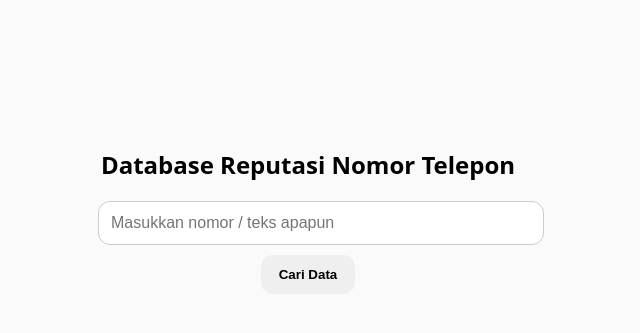
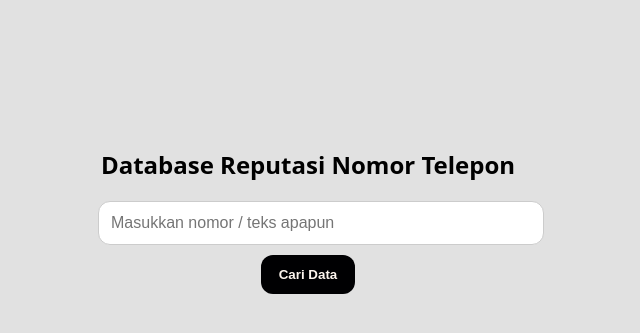
Before and after one commit to Bluecozza/ceknomor, a PHP site: page / in a window 1280 px wide. Shown: the top 333 px of the page, without its empty margins (332-972 px from the left). Run offline with PHP 8.4, Linux system fonts and the light colour scheme.

Commit message:
Update style.css

```diff
--- a/assets/style.css
+++ b/assets/style.css
@@ -1,5 +1,5 @@
 body {
-  background:#fafafa;
+  background:#e1e1e1;
   font-family:system-ui, Arial;
 }
 
@@ -11,6 +11,7 @@ body {
 }
 
 input {
+  background-color: #fff;
   width:100%;
   padding:12px;
   font-size:16px;
@@ -25,6 +26,8 @@ button {
   border:0;
   font-weight:600;
   cursor:pointer;
+  background-color: #000002;
+  color: #fdf5ee;
 }
 .modal.hidden { display:none }
 
```
